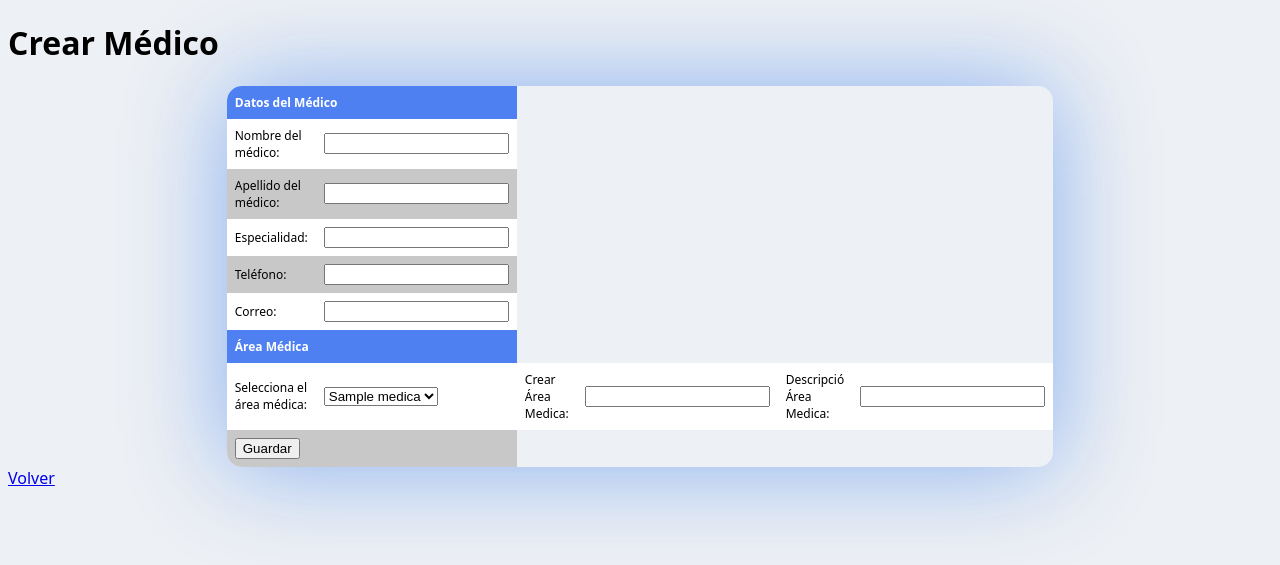
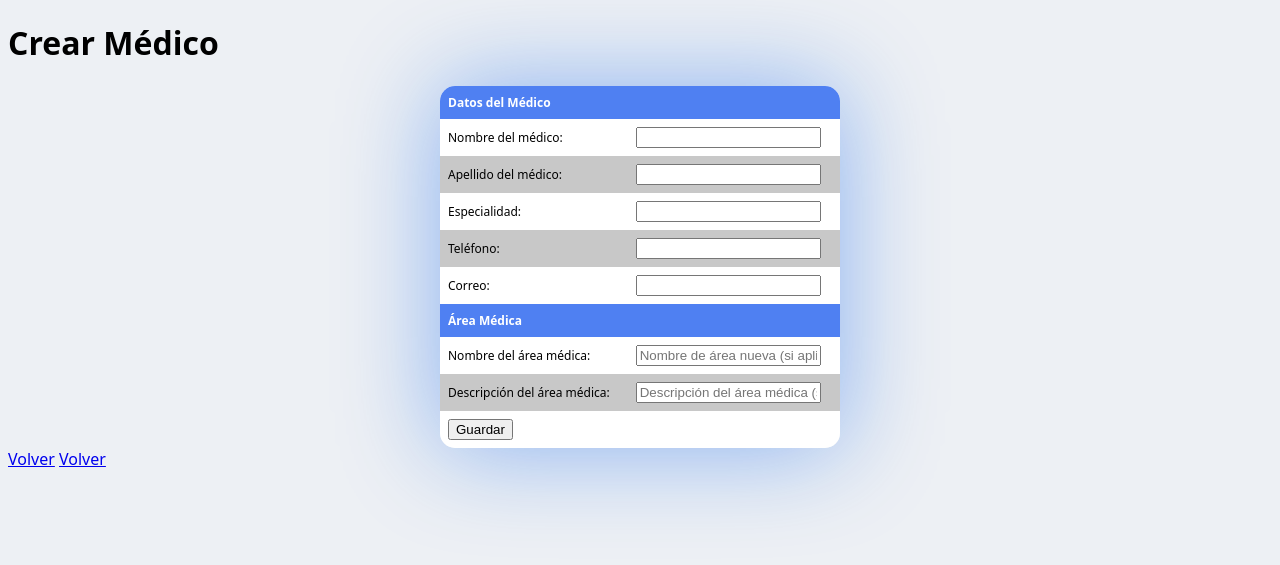
Before and after one commit to Franyer-oss/Sistema-de-gestion-de-Paciente, a Django app: page /medicos/crear/ in a window 1280 px wide. Shown: the top 565 px of the page. Run offline with Django 5.2, Linux system fonts and the light colour scheme; a user stored in the database is signed in; tables that the repository leaves empty hold one stand-in row (values such as "Sample post").

Commit message:
Cambios realizados

```diff
--- a/medico/templates/CrearMedico.html
+++ b/medico/templates/CrearMedico.html
@@ -39,18 +39,12 @@
             <tr><th colspan="2">Área Médica</th></tr>
         </thead>
         <tr>
-                <td><label>Selecciona el área médica:</label></td>
-                <td>
-                    <select name="area">
-                        {% for area in areas %}
-                            <option value="{{ area.ID_Area }}">{{ area.Nombre_Area }}</option>
-                        {% endfor %}
-                    </select>
-                </td>
-                <td><label>Crear Área Medica:</label></td>
-                <td><input type="text" name="NombreArea" required></td>
-                <td><label>Descripció Área Medica:</label></td>
-                <td><input type="text" name="Descripcion" ></td>
+            <td><label>Nombre del área médica:</label></td>
+            <td><input type="text" name="NombreArea" placeholder="Nombre de área nueva (si aplica)"></td>
+        </tr>
+        <tr>
+            <td><label>Descripción del área médica:</label></td>
+            <td><input type="text" name="Descripcion" placeholder="Descripción del área médica (si aplica)"></td>
         </tr>
 
         <tr>
@@ -59,6 +53,8 @@
     </table>
 </form>
 <a href="{% url 'ListaMedicos' %}">Volver</a>
+
+      <a href="{% url 'ListaMedicos' %}">Volver</a>
     </div>
   </body>
 </html>
--- a/medico/views.py
+++ b/medico/views.py
@@ -26,9 +26,22 @@ def CreateMedico(request):
         especialidad = request.POST['especialidad']
         telefono = request.POST['telefono']
         correo = request.POST['correo']
-        area_id = request.POST['area']
         NombreArea =  request.POST['NombreArea']
         Descripcion =  request.POST['Descripcion']
+
+        NombreArea = request.POST.get('NombreArea')  # Nombre del área nueva (si se quiere crear una nueva)
+        Descripcion = request.POST.get('Descripcion')  # Descripción del área nueva (si se quiere crear una nueva)
+
+        if NombreArea and Descripcion:
+            # Si el usuario proporcionó un nombre y descripción, se crea una nueva área médica
+            nueva_area = Area_Medica.objects.create(
+                Nombre_Area=NombreArea,
+                Descripcion=Descripcion
+            )
+            area_id = nueva_area.ID_Area  # Asignar el ID de la nueva área creada
+        else:
+            # Si no se proporcionó nombre y descripción para un área nueva, asignar un área predeterminada
+            area_id = 1
 
         # Crear médico
         medico = Medico.objects.create(
```
Lines whose indentation alone changed are shown as unchanged.
